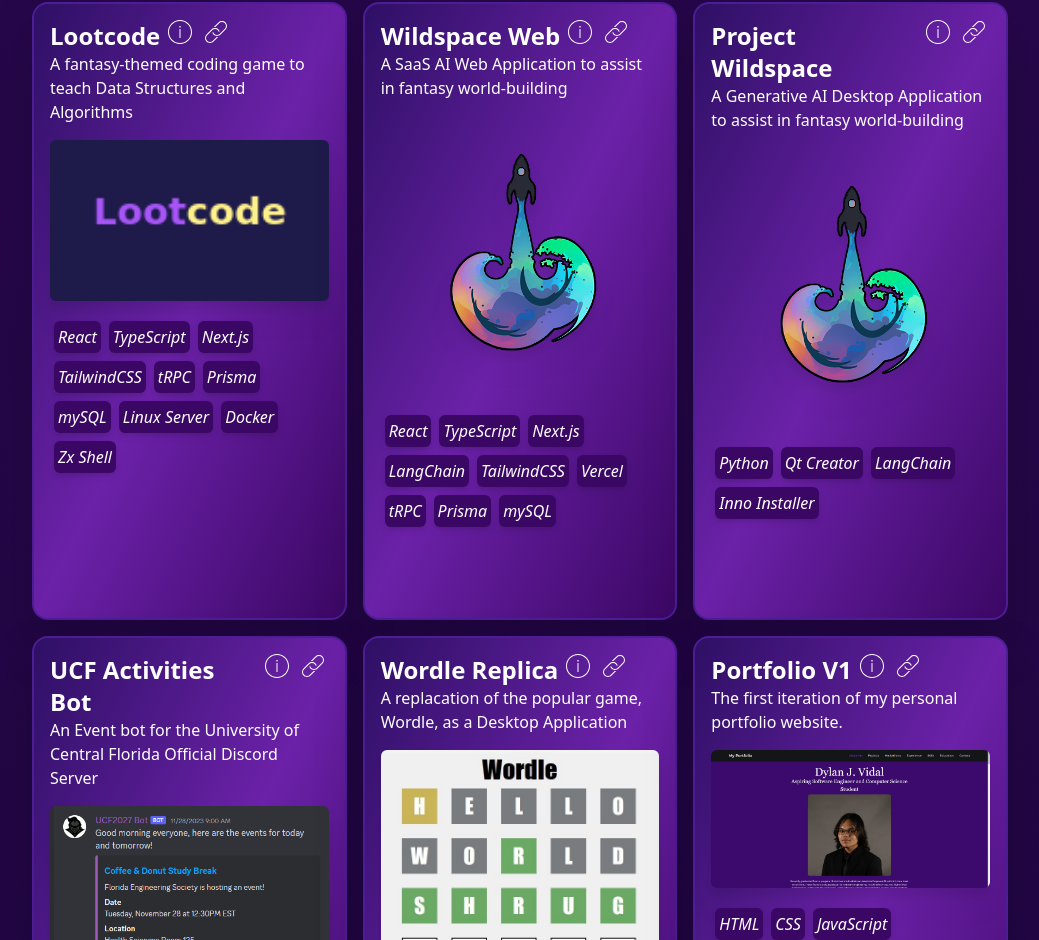
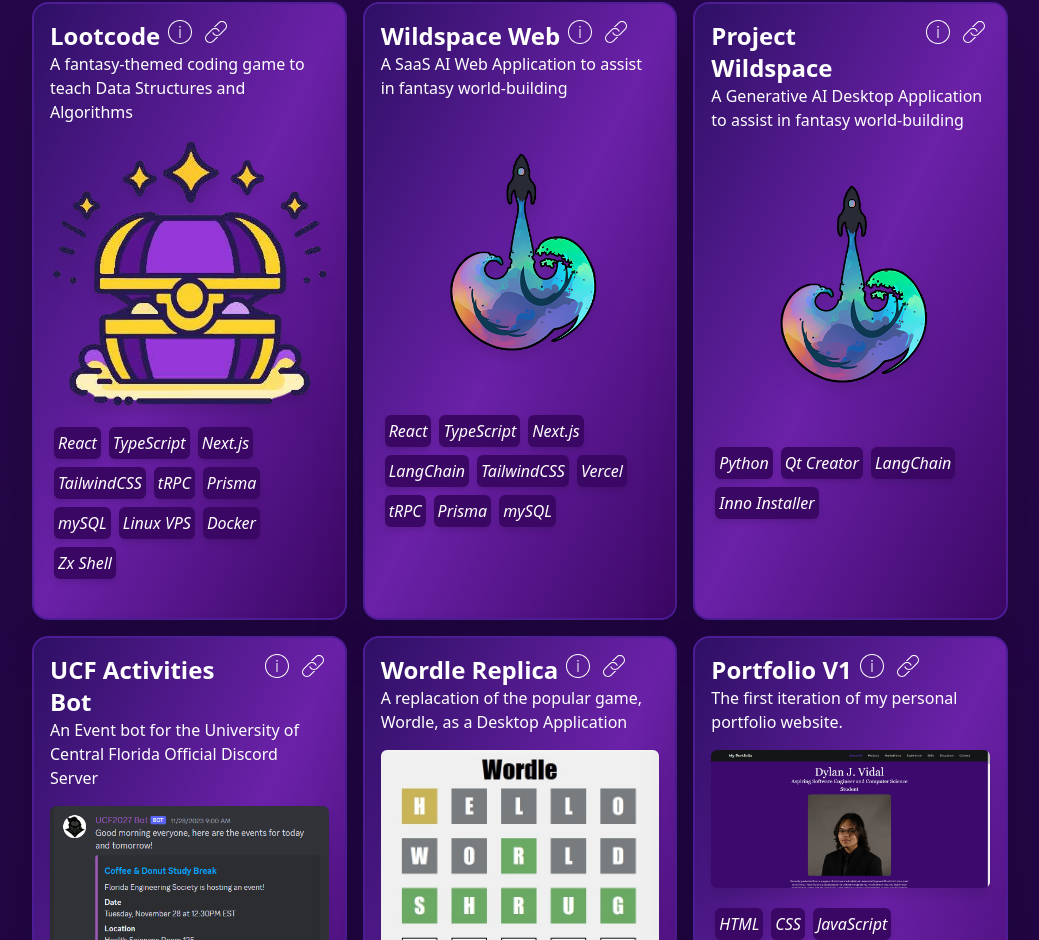
Before and after one commit to DVidal1205/portfolio-v2, a Next.js app: page / in a window 1280 px wide. Shown: the part 1702-2642 px from the top of the page, without its empty margins (120-1159 px from the left). Built offline with nearby package versions, Linux system fonts and the light colour scheme.

Commit message:
Updates lootcode section!

```diff
--- a/components/Projects.tsx
+++ b/components/Projects.tsx
@@ -24,8 +24,8 @@
                     longDescription={
                         "Lootcode is a gamefied rendition of interview-prep sites like Leetcode or Neetcode. After cramming coding problems for my own interviews, I was dissatisfied with the level of engagement the current solutions have, and thought to make something fun yet productive. Working with a team of 3 other developers for the KnightHacks Project Launch Program, we developed Lootcode over two months, creating our own codegrading pipeline, writing our own problems and cases, and ideating an entire fantasy world and storyline for maximum immersion. This project was so much fun, and I have learned a lot of DSA myself in developing it. We also plan on creating solution videos on a separate YouTube channel in the future to make the learning process even better."
                     }
-                    link={"https://github.com/DVidal1205/lootcode"}
-                    image={"/lootcode.png"}
+                    link={"https://www.lootcode.com"}
+                    image={"/lootcode-final.png"}
                     tags={[
                         "React",
                         "TypeScript",
@@ -34,7 +34,7 @@
                         "tRPC",
                         "Prisma",
                         "mySQL",
-                        "Linux Server",
+                        "Linux VPS",
                         "Docker",
                         "Zx Shell",
                     ]}
```
Also changed, not shown: public/lootcode-final.png (added).
